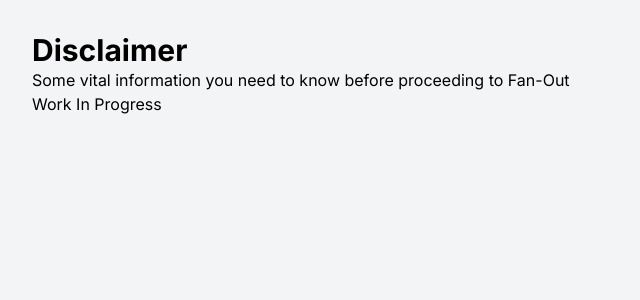
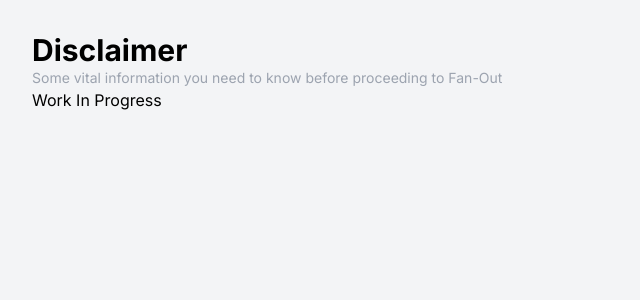
Before and after one commit to BirnadinErick/fanout, a Next.js app in the folder web/: page /disclaimer in a window 1280 px wide. Shown: the top 300 px of the page, without its empty margins (0-640 px from the left). Built offline with nearby package versions, Linux system fonts and the light colour scheme.

Commit message:
update classStyles in subtitle

```diff
--- a/web/app/disclaimer/page.tsx
+++ b/web/app/disclaimer/page.tsx
@@ -3,7 +3,7 @@ export default function Disclaimer() {
     <main className="p-8">
       <section>
         <h2>Disclaimer</h2>
-        <p>
+        <p className="subtitle">
           Some vital information you need to know before proceeding to Fan-Out
         </p>
       </section>
```
